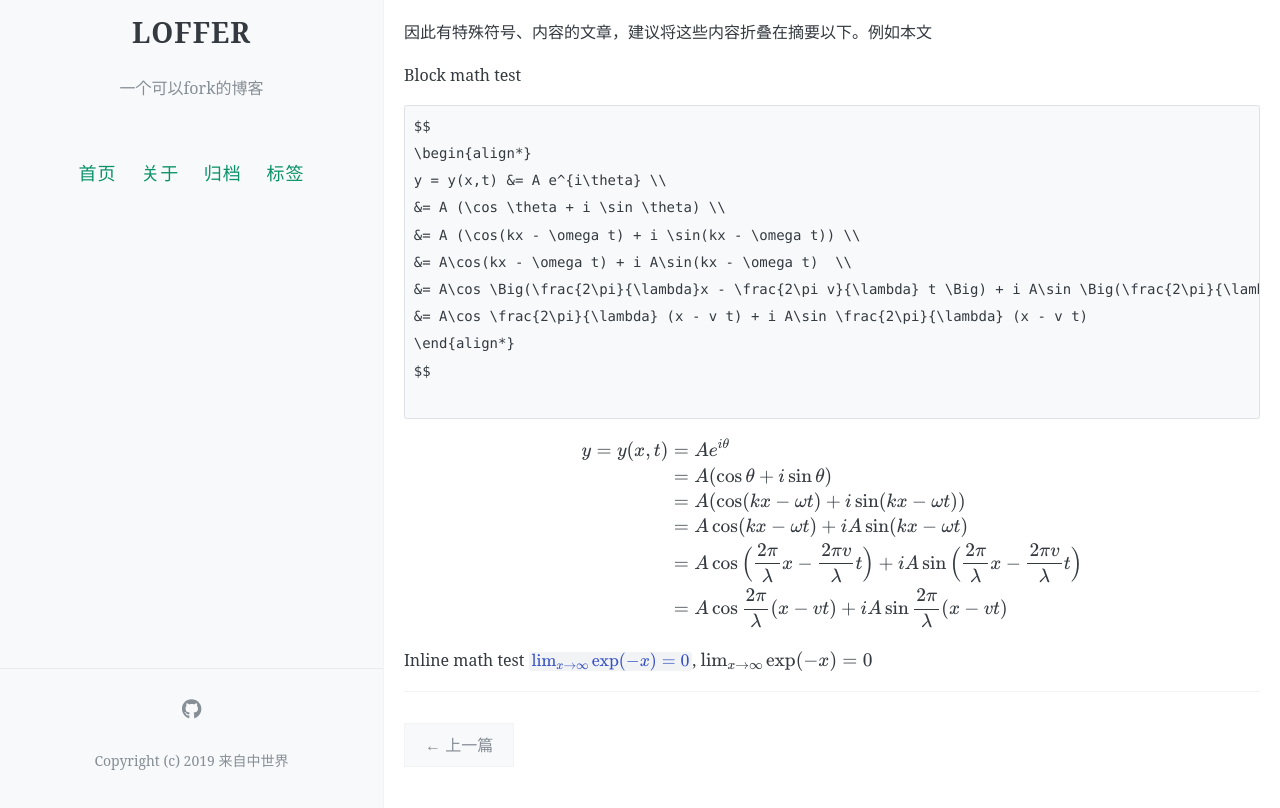
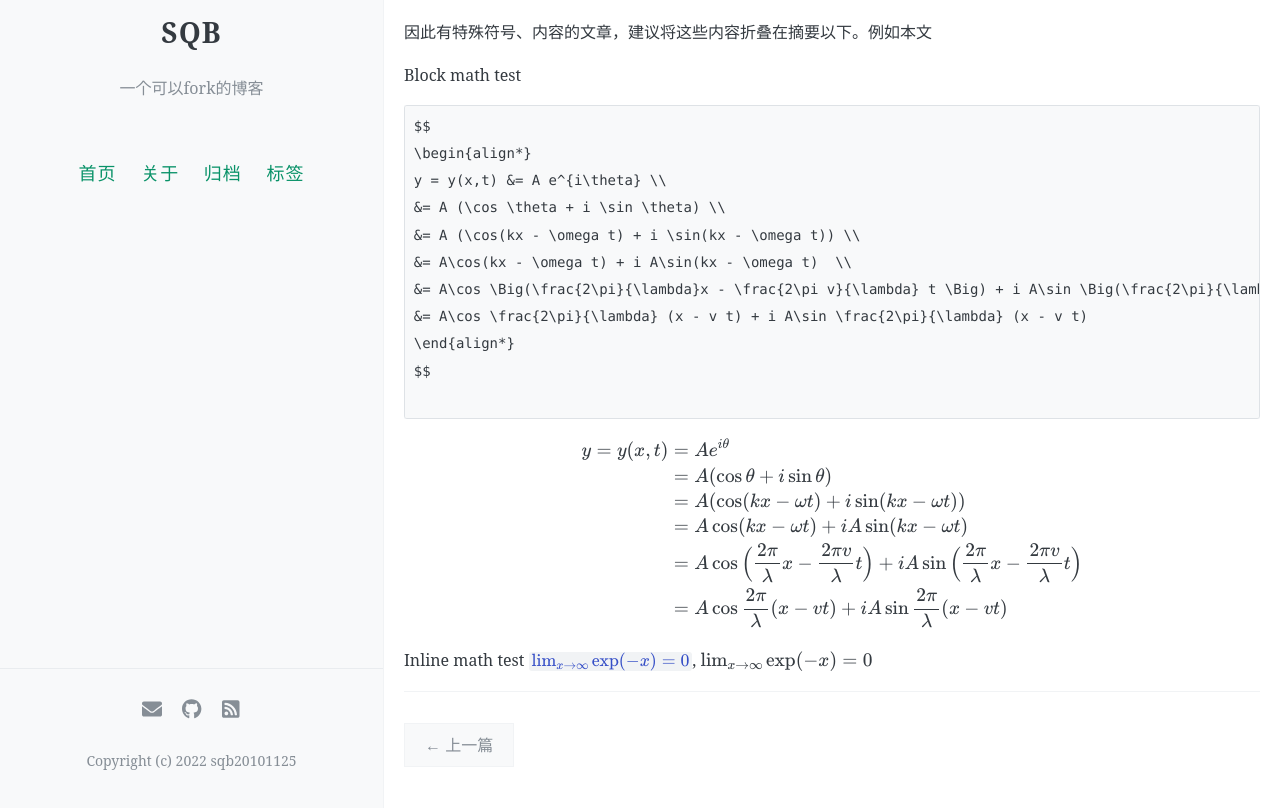
Before and after one commit to sqb20101125/shiqiaobo, a Jekyll site: the page built from _posts/2019-07-24-math-test.md, in a window 1280 px wide and 1098 px high. Shown: the part 290-1098 px from the top of the window. Built offline with Jekyll 4.4.1, drawn with Linux system fonts in a browser that asks for light colours; formulas are drawn with MathJax 3; comment, search, counter and statistics services are not loaded.

Commit message:
Update _config.yml

```diff
--- a/_config.yml
+++ b/_config.yml
@@ -7,7 +7,7 @@
 # 井号后面的文字是说明文档，不会被程序读取。
 
 # 描述/签名
-name: LOFFER
+name: SQB
 description: 一个可以fork的博客
 
 # 输入你的网站域名（如果你没有添加自己的域名，而是直接用GitHub pages分配的域名的话可以省略）
@@ -16,7 +16,7 @@ url:
 # 添加你的博客的二级域名，一般来说是你的repository名
 # 如果你的博客的URL是：(http://yourusername.github.io/repository-name)
 # 那么就写成 "/repository-name"
-baseurl: /LOFFER
+baseurl: /shiqiaobo
 
 
 #
@@ -52,28 +52,28 @@ footer-links:
   weibo:  #请输入你的微博个性域名 https://www.weibo.com/<thispart>
   behance: # https://www.behance.net/<>
   dribbble: # https://dribbble.com/<>
-  email: #youremailaddress@mail.com
+  email: shiqiaobo2022@163.com
   facebook: #https://www.facebook.com/<>
   flickr: #https://www.flickr.com/<>
-  github: FromEndWorld/loffer #https://github.com/<>
+  github: sqb20101125.5/shiqiaobo
   instagram: #https://instagram.com/<>
   linkedin: #https://www.linkedin.com/in/<>
   pinterest: #https://www.pinterest.com/<>
-  rss: #随便填点啥RSS就能用了
+  rss: enable#随便填点啥RSS就能用了
   stackoverflow: # http://stackoverflow.com/<>
   tumblr: # https://<username>.tumblr.com
   twitter: # https://www.twitter.com/<your_twitter_username>
   youtube: # channel/<your_long_string> or user/<user-name>
 
 # 站点页脚的文字
-footer-text: Copyright (c) 2019 来自中世界
+footer-text: Copyright (c) 2022 sqb20101125
 
 #
 # 评论，注意，请不要同时添加多种不同的评论区
 #
 
 # 输入Disqus shortname，即可添加评论区，请查阅文档，设置自己的disqus站点，不要继续使用我的站点loffer
-disqus: loffer #shortname
+disqus: #shortname
 
 # 输入Gitalk相关设定，即可添加评论区，具体请看教程
 gitalk:
```
